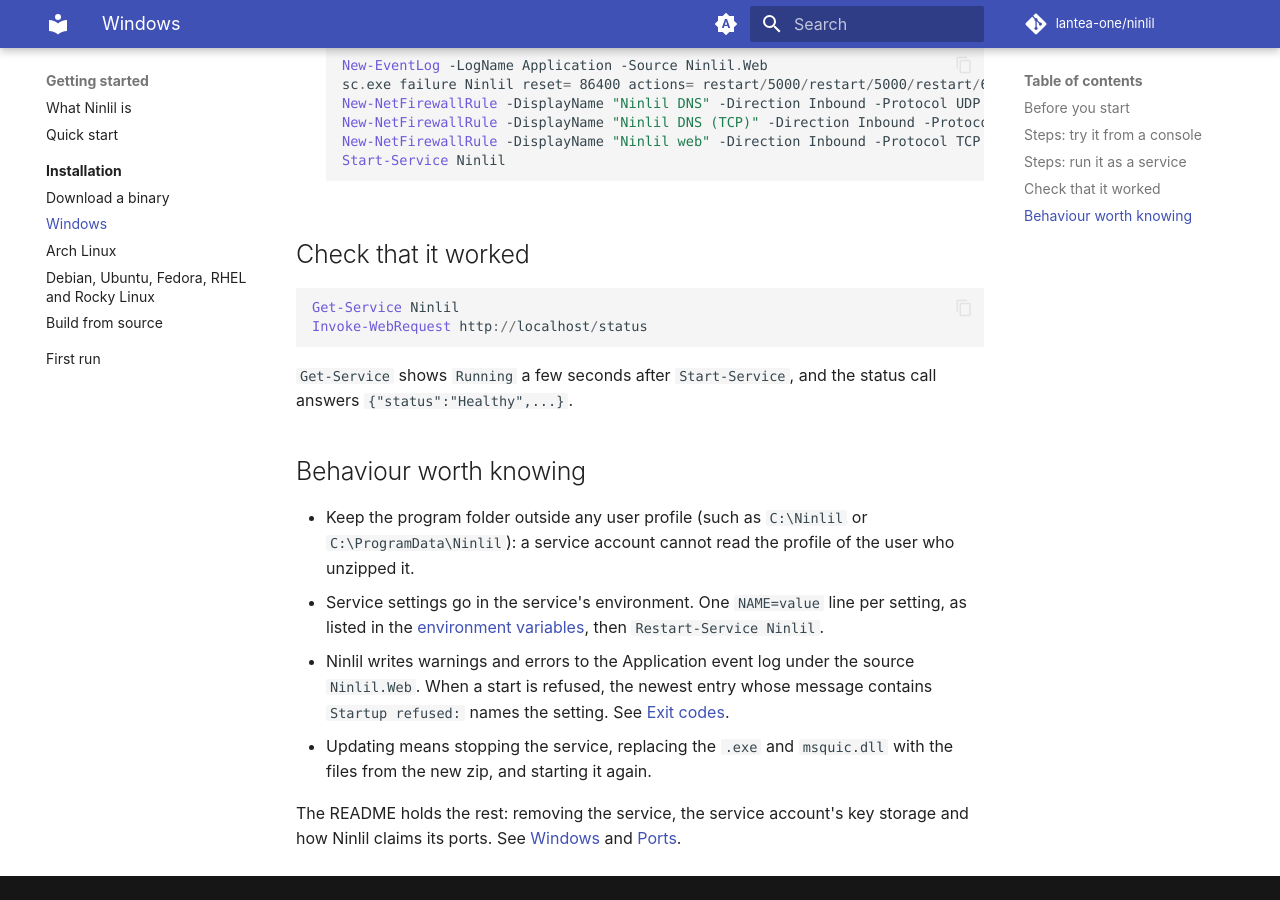
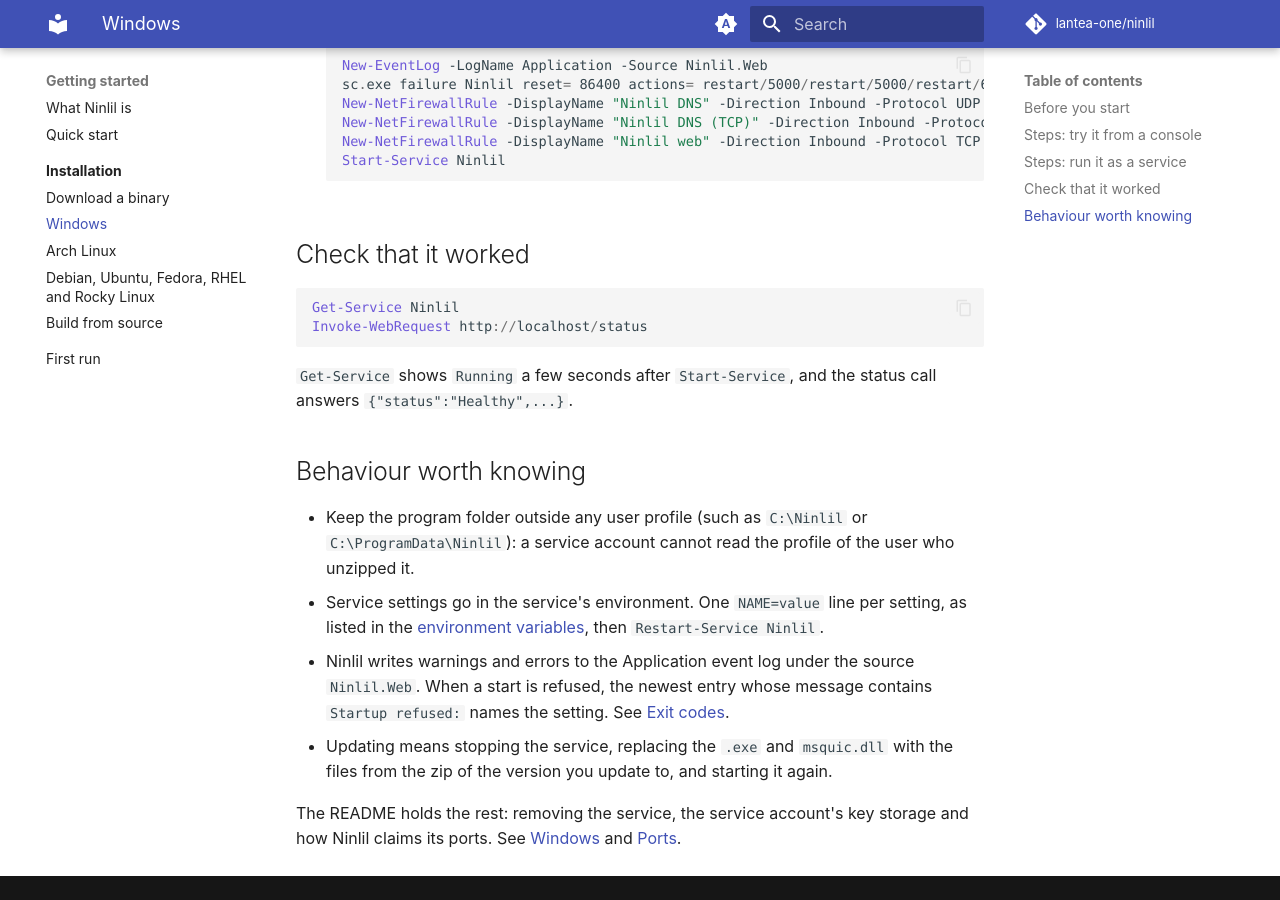
Before and after one commit to lantea-one/ninlil, an MkDocs documentation site: the page built from pages/docs/getting-started/installation/windows.md, in a window 1280 px wide and 900 px high, scrolled down 1491 px. Built offline with MkDocs 1.6.1 and Material for MkDocs 9.7.7, drawn with Linux system fonts in a browser that asks for light colours.

Commit message:
The wiki avoids the word new in its update steps
Refs #435

Co-Authored-By: Claude Sonnet 5.5 <noreply@anthropic.com>
Claude-Session: https://claude.ai/code/session_01T33E3pmQvqkTriyQUMNUTK

```diff
--- a/pages/docs/getting-started/installation/windows.md
+++ b/pages/docs/getting-started/installation/windows.md
@@ -85,8 +85,8 @@ Invoke-WebRequest http://localhost/status
 - Ninlil writes warnings and errors to the Application event log under the source `Ninlil.Web`.
   When a start is refused, the newest entry whose message contains `Startup refused:` names the
   setting. See [Exit codes](../../reference/exit-codes.md).
-- Updating means stopping the service, replacing the `.exe` and `msquic.dll` with the files from the
-  new zip, and starting it again.
+- Updating means stopping the service, replacing the `.exe` and `msquic.dll` with the files from the zip of
+  the version you update to, and starting it again.
 
 The README holds the rest: removing the service, the service account's key storage and how Ninlil
 claims its ports. See
```
Also changed, not shown: pages/docs/guides/index.md (+1 -1 lines).
